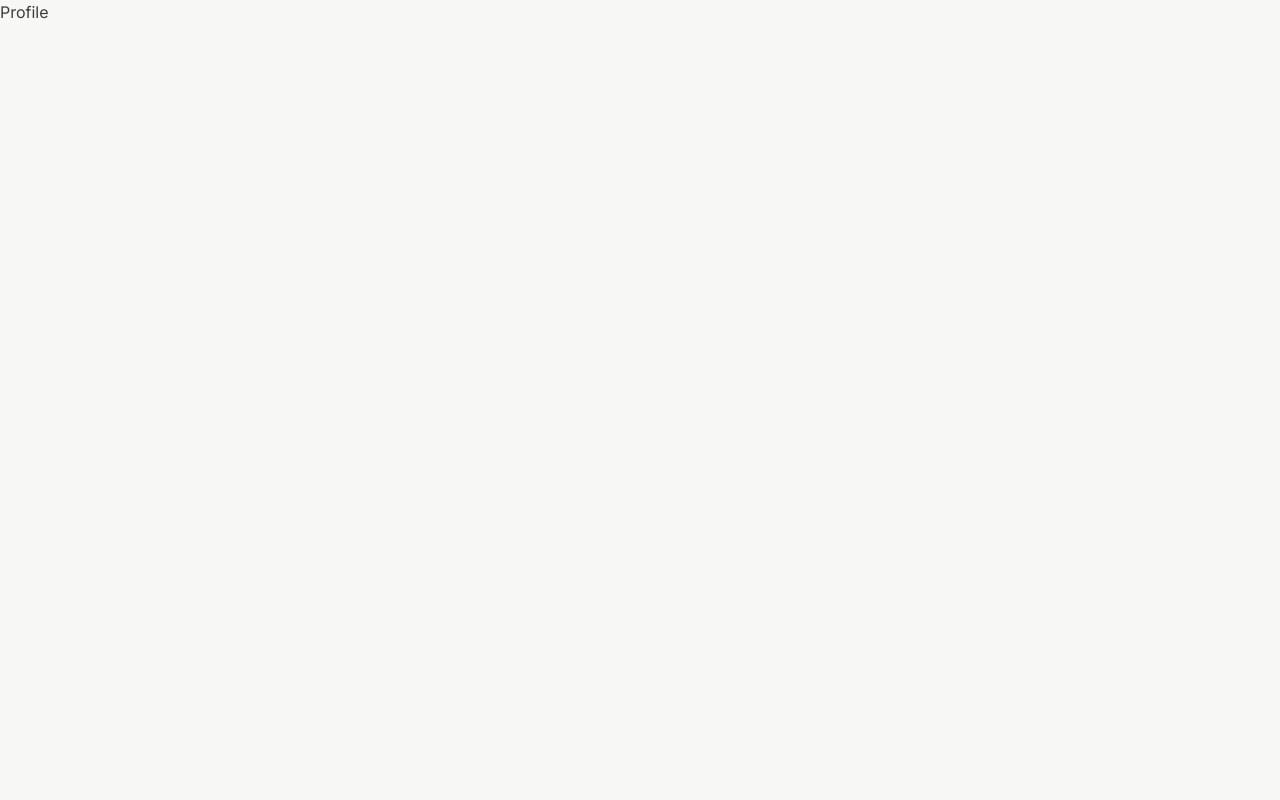
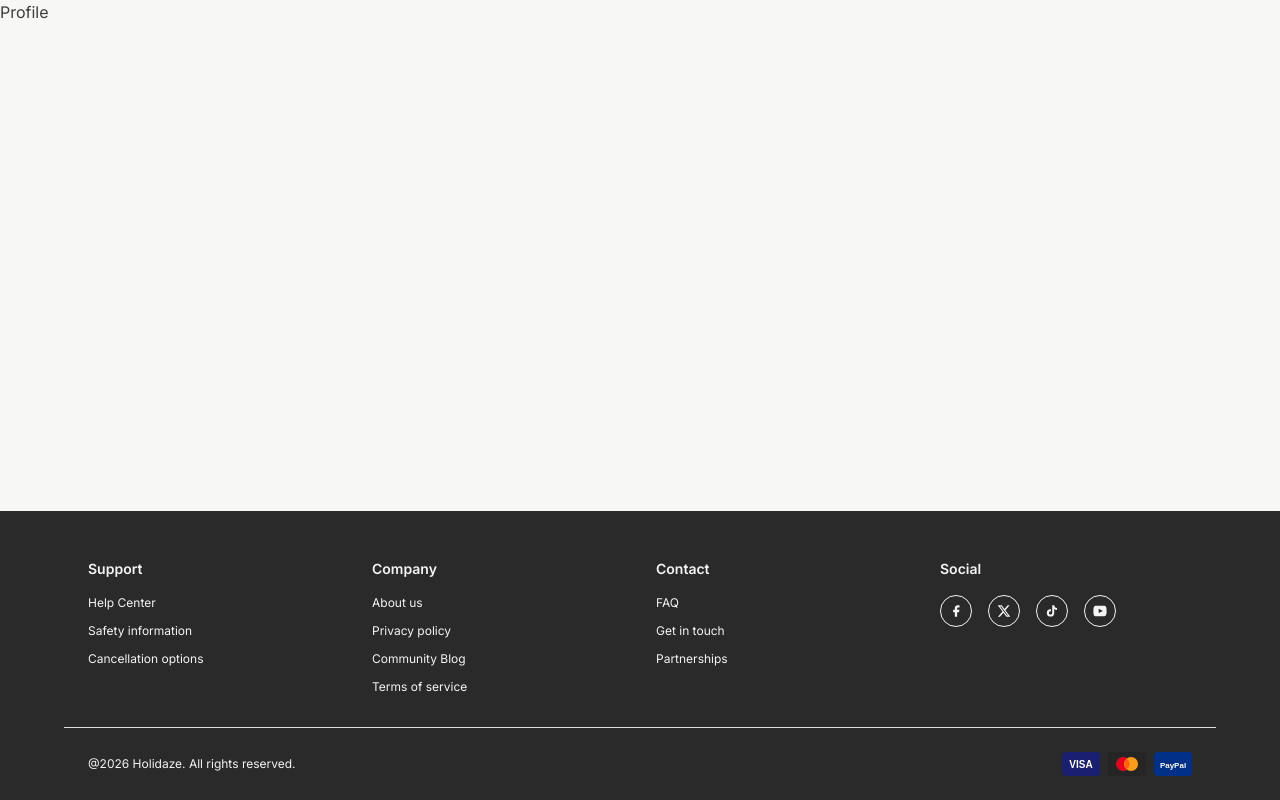
Before and after one commit to TonjeSchjefstad/FED2-PE2-Tonje-Schjefstad, a React (Vite) app: page /profile in a window 1280 px wide. Built offline with nearby package versions, Linux system fonts and the light colour scheme; a web font is replaced by a local one.

Commit message:
Adds footer component with navigation links and social media icons

```diff
--- a/src/App.tsx
+++ b/src/App.tsx
@@ -1,4 +1,5 @@
 import { BrowserRouter, Routes, Route } from "react-router-dom";
+import Layout from "./components/layout/Layout";
 import Home from "./pages/Home";
 import Venues from "./pages/Venues";
 import VenueDetail from "./pages/VenueDetail";
@@ -12,6 +13,7 @@ function App() {
   return (
     <BrowserRouter>
       <Routes>
+        <Route element={<Layout />}>
           <Route path="/" element={<Home />} />
           <Route path="/venues" element={<Venues />} />
           <Route path="/venues/:id" element={<VenueDetail />} />
@@ -19,6 +21,7 @@ function App() {
           <Route path="/create-venue" element={<CreateVenue />} />
           <Route path="/edit-venue/:id" element={<EditVenue />} />
           <Route path="/edit-profile" element={<EditProfile />} />
+        </Route>
         <Route path="*" element={<NotFound />} />
       </Routes>
     </BrowserRouter>
--- /dev/null
+++ b/src/components/layout/Footer.tsx
@@ -0,0 +1,219 @@
+import { Link } from "react-router-dom";
+/**
+ * Footer component displayed at the bottom of every page.
+ * Contains support links, company info, contact, and social media links.
+ */
+function Footer() {
+  return (
+    <footer className="w-full bg-bg-footer text-text-secondary">
+      <div className="max-w-6xl mx-auto px-6 pt-12 pb-8 grid grid-cols-1 md:grid-cols-2 lg:grid-cols-4 gap-8">
+        <div>
+          <h3 className="font-semibold text-sm mb-4">Support</h3>
+          <ul className="space-y-3 text-xs">
+            <li>
+              <Link to="/" className="hover:text-bg-muted transition-colors">
+                Help Center
+              </Link>
+            </li>
+            <li>
+              <Link to="/" className="hover:text-bg-muted transition-colors">
+                Safety information
+              </Link>
+            </li>
+            <li>
+              <Link to="/" className="hover:text-bg-muted transition-colors">
+                Cancellation options
+              </Link>
+            </li>
+          </ul>
+        </div>
+
+        <div>
+          <h3 className="font-semibold text-sm mb-4">Company</h3>
+          <ul className="space-y-3 text-xs">
+            <li>
+              <Link to="/" className="hover:text-bg-muted transition-colors">
+                About us
+              </Link>
+            </li>
+            <li>
+              <Link to="/" className="hover:text-bg-muted transition-colors">
+                Privacy policy
+              </Link>
+            </li>
+            <li>
+              <Link to="/" className="hover:text-bg-muted transition-colors">
+                Community Blog
+              </Link>
+            </li>
+            <li>
+              <Link to="/" className="hover:text-bg-muted transition-colors">
+                Terms of service
+              </Link>
+            </li>
+          </ul>
+        </div>
+
+        <div>
+          <h3 className="font-semibold text-sm mb-4">Contact</h3>
+          <ul className="space-y-3 text-xs">
+            <li>
+              <Link to="/" className="hover:text-bg-muted transition-colors">
+                FAQ
+              </Link>
+            </li>
+            <li>
+              <Link to="/" className="hover:text-bg-muted transition-colors">
+                Get in touch
+              </Link>
+            </li>
+            <li>
+              <Link to="/" className="hover:text-bg-muted transition-colors">
+                Partnerships
+              </Link>
+            </li>
+          </ul>
+        </div>
+
+        <div>
+          <h3 className="font-semibold text-sm mb-4">Social</h3>
+          <div className="flex gap-4">
+            {/* Facebook */}
+            <Link
+              to="/"
+              aria-label="Facebook"
+              className="flex items-center justify-center w-8 h-8 rounded-full border border-text-secondary hover:bg-brand-primary transition-colors"
+            >
+              <svg
+                xmlns="http://www.w3.org/2000/svg"
+                width="14"
+                height="14"
+                viewBox="0 0 24 24"
+                fill="currentColor"
+              >
+                <path d="M18 2h-3a5 5 0 0 0-5 5v3H7v4h3v8h4v-8h3l1-4h-4V7a1 1 0 0 1 1-1h3z" />
+              </svg>
+            </Link>
+            {/* Twitter/X */}
+            <Link
+              to="/"
+              aria-label="Twitter"
+              className="flex items-center justify-center w-8 h-8 rounded-full border border-text-secondary hover:bg-brand-primary transition-colors"
+            >
+              <svg
+                xmlns="http://www.w3.org/2000/svg"
+                width="14"
+                height="14"
+                viewBox="0 0 24 24"
+                fill="currentColor"
+              >
+                <path d="M18.244 2.25h3.308l-7.227 8.26 8.502 11.24H16.17l-5.214-6.817L4.99 21.75H1.68l7.73-8.835L1.254 2.25H8.08l4.713 6.231zm-1.161 17.52h1.833L7.084 4.126H5.117z" />
+              </svg>
+            </Link>
+            {/* TikTok */}
+            <Link
+              to="/"
+              aria-label="TikTok"
+              className="flex items-center justify-center w-8 h-8 rounded-full border border-text-secondary hover:bg-brand-primary transition-colors"
+            >
+              <svg
+                xmlns="http://www.w3.org/2000/svg"
+                width="14"
+                height="14"
+                viewBox="0 0 24 24"
+                fill="currentColor"
+              >
+                <path d="M19.59 6.69a4.83 4.83 0 0 1-3.77-4.25V2h-3.45v13.67a2.89 2.89 0 0 1-2.88 2.5 2.89 2.89 0 0 1-2.89-2.89 2.89 2.89 0 0 1 2.89-2.89c.28 0 .54.04.79.1V9.01a6.33 6.33 0 0 0-.79-.05 6.34 6.34 0 0 0-6.34 6.34 6.34 6.34 0 0 0 6.34 6.34 6.34 6.34 0 0 0 6.33-6.34V8.69a8.18 8.18 0 0 0 4.78 1.52V6.75a4.85 4.85 0 0 1-1.01-.06z" />
+              </svg>
+            </Link>
+            {/* YouTube */}
+            <Link
+              to="/"
+              aria-label="YouTube"
+              className="flex items-center justify-center w-8 h-8 rounded-full border border-text-secondary hover:bg-brand-primary transition-colors"
+            >
+              <svg
+                xmlns="http://www.w3.org/2000/svg"
+                width="14"
+                height="14"
+                viewBox="0 0 24 24"
+                fill="currentColor"
+              >
+                <path d="M23 7s-.3-1.9-1.1-2.7c-1-1.1-2.2-1.1-2.7-1.2C16.4 3 12 3 12 3s-4.4 0-7.2.1c-.5.1-1.7.1-2.7 1.2C1.3 5.1 1 7 1 7S.7 9.1.7 11.2v1.9c0 2.1.3 4.2.3 4.2s.3 1.9 1.1 2.7c1 1.1 2.4 1 3 1.1C7.2 21 12 21 12 21s4.4 0 7.2-.2c.5-.1 1.7-.1 2.7-1.2.8-.8 1.1-2.7 1.1-2.7s.3-2.1.3-4.2v-1.9C23.3 9.1 23 7 23 7zM9.7 15.5v-7.3l7.3 3.7-7.3 3.6z" />
+              </svg>
+            </Link>
+          </div>
+        </div>
+      </div>
+
+      <div className="max-w-6xl mx-auto px-6 py-6 border-t border-border flex flex-col md:flex-row items-center justify-between gap-4 text-xs">
+        <span>@2026 Holidaze. All rights reserved.</span>
+        <div className="flex gap-2">
+          {/* Visa */}
+          <svg
+            xmlns="http://www.w3.org/2000/svg"
+            width="38"
+            height="24"
+            viewBox="0 0 38 24"
+            role="img"
+            aria-label="Visa"
+          >
+            <rect width="38" height="24" rx="4" fill="#1A1F71" />
+            <text
+              x="19"
+              y="16"
+              textAnchor="middle"
+              fill="white"
+              fontSize="10"
+              fontWeight="bold"
+              fontFamily="Arial"
+            >
+              VISA
+            </text>
+          </svg>
+          {/* Mastercard */}
+          <svg
+            xmlns="http://www.w3.org/2000/svg"
+            width="38"
+            height="24"
+            viewBox="0 0 38 24"
+            role="img"
+            aria-label="Mastercard"
+          >
+            <rect width="38" height="24" rx="4" fill="#252525" />
+            <circle cx="15" cy="12" r="7" fill="#EB001B" />
+            <circle cx="23" cy="12" r="7" fill="#F79E1B" />
+            <path
+              d="M19 6.8a7 7 0 0 1 0 10.4A7 7 0 0 1 19 6.8z"
+              fill="#FF5F00"
+            />
+          </svg>
+          {/* PayPal */}
+          <svg
+            xmlns="http://www.w3.org/2000/svg"
+            width="38"
+            height="24"
+            viewBox="0 0 38 24"
+            role="img"
+            aria-label="PayPal"
+          >
+            <rect width="38" height="24" rx="4" fill="#003087" />
+            <text
+              x="19"
+              y="16"
+              textAnchor="middle"
+              fill="white"
+              fontSize="8"
+              fontWeight="bold"
+              fontFamily="Arial"
+            >
+              PayPal
+            </text>
+          </svg>
+        </div>
+      </div>
+    </footer>
+  );
+}
+
+export default Footer;
--- /dev/null
+++ b/src/components/layout/Layout.tsx
@@ -0,0 +1,19 @@
+import { Outlet } from "react-router-dom";
+import Footer from "./Footer";
+
+/**
+ * Layout component that wraps all pages.
+ * Uses React Router's Outlet to render child routes.
+ */
+function Layout() {
+  return (
+    <div className="flex flex-col min-h-screen">
+      <main className="flex-1">
+        <Outlet />
+      </main>
+      <Footer />
+    </div>
+  );
+}
+
+export default Layout;
--- a/src/index.css
+++ b/src/index.css
@@ -4,11 +4,12 @@
 @theme {
   --color-bg-primary: #f7f7f5;
   --color-bg-secondary: #efedea;
+  --color-bg-footer: #2a2a2a;
   --color-bg-card: #ffffff;
   --color-bg-muted: #efd7d0;
 
   --color-text-primary: #3d3d3d;
-  --color-text-secondary: #6b6b6b;
+  --color-text-secondary: #f4f4f4;
   --color-text-disabled: #a89a96;
 
   --color-brand-primary: #a97467;
@@ -31,8 +32,6 @@
 
 * {
   box-sizing: border-box;
-  margin: 0;
-  padding: 0;
 }
 
 body {
```
Lines whose indentation alone changed are shown as unchanged.
